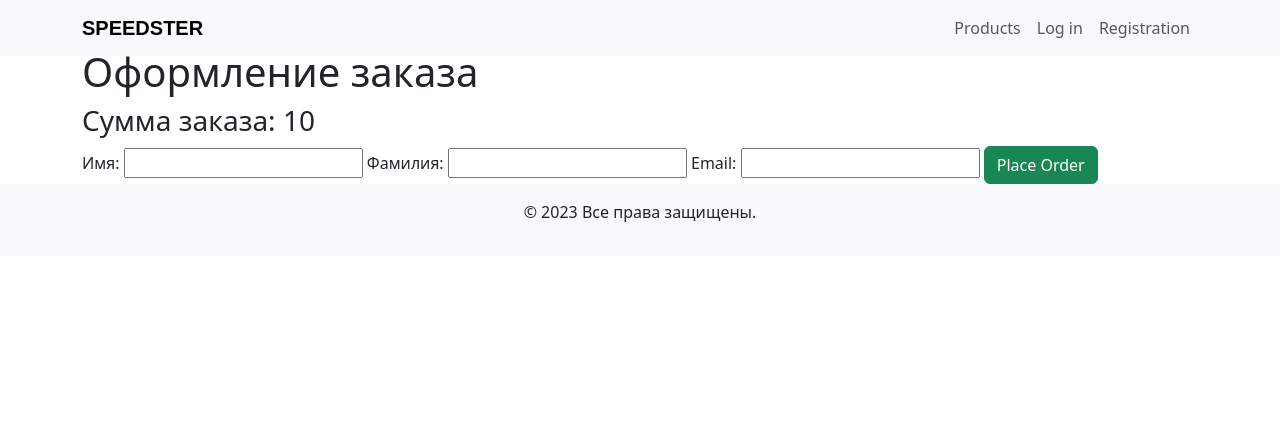
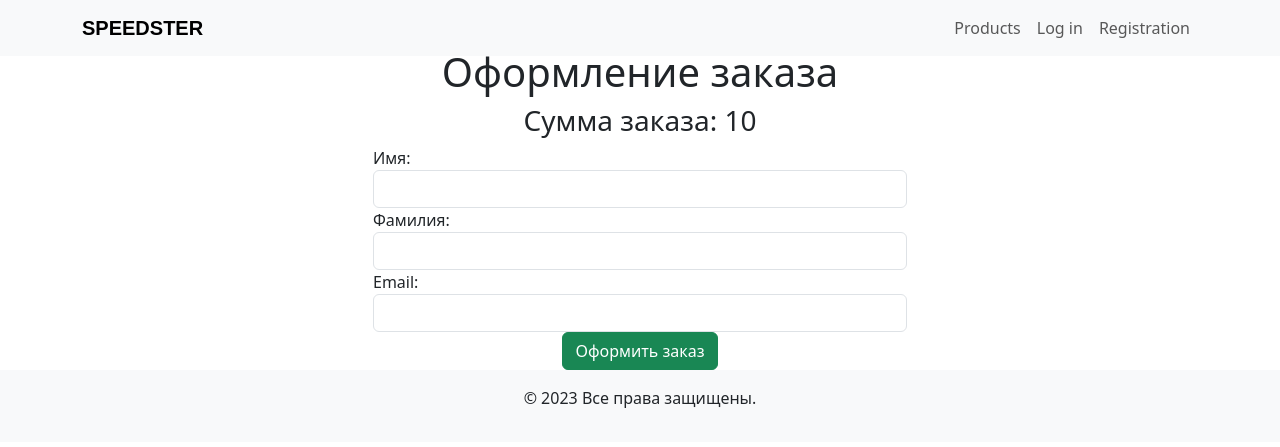
Before and after one commit to muramarch/Shop, a Django app: template apps/cart/templates/cart/order_confirmation.html in a window 1280 px wide. Shown: the top 447 px of the page. Run offline with Django 4.2, Linux system fonts and the light colour scheme; the template is opened without the code that fills it: most values are stand-ins (such as "Sample title", 1, 10 or a date in 2020); parts of the project's set-up code (start-up, migrations or seed data) failed here and were passed over.

Commit message:
edit order functions

```diff
--- a/apps/cart/templates/cart/order_confirmation.html
+++ b/apps/cart/templates/cart/order_confirmation.html
@@ -1,22 +1,36 @@
 {% extends 'base.html' %}
 
 {% block content %}
-  <h1>Оформление заказа</h1>
+<div class="container">
+  <div class="row justify-content-center">
+    <div class="col-md-6">
+      <h1 class="text-center">Оформление заказа</h1>
 
-  <h3>Сумма заказа: {{ quantity }}</h3>
+      <h3 class="text-center">Сумма заказа: {{ quantity }}</h3>
 
       <form method="POST" action="{% url 'save_order_info' %}">
         {% csrf_token %}
 
+        <div class="form-group">
           <label for="name">Имя:</label>
-    <input type="text" id="name" name="name" required>
+          <input type="text" class="form-control" id="name" name="name" required>
+        </div>
 
+        <div class="form-group">
           <label for="surname">Фамилия:</label>
-    <input type="text" id="surname" name="surname" required>
+          <input type="text" class="form-control" id="surname" name="surname" required>
+        </div>
 
+        <div class="form-group">
           <label for="email">Email:</label>
-    <input type="email" id="email" name="email" required>
+          <input type="email" class="form-control" id="email" name="email" required>
+        </div>
 
-    <a href="{% url 'place_order' %}" class="btn btn-success">Place Order</a>
+        <div class="text-center">
+          <a href="{% url 'place_order' %}" class="btn btn-success">Оформить заказ</a>
+        </div>
       </form>
+    </div>
+  </div>
+</div>
 {% endblock %}
```
Also changed, not shown: db.sqlite3. Lines whose indentation alone changed are shown as unchanged.
